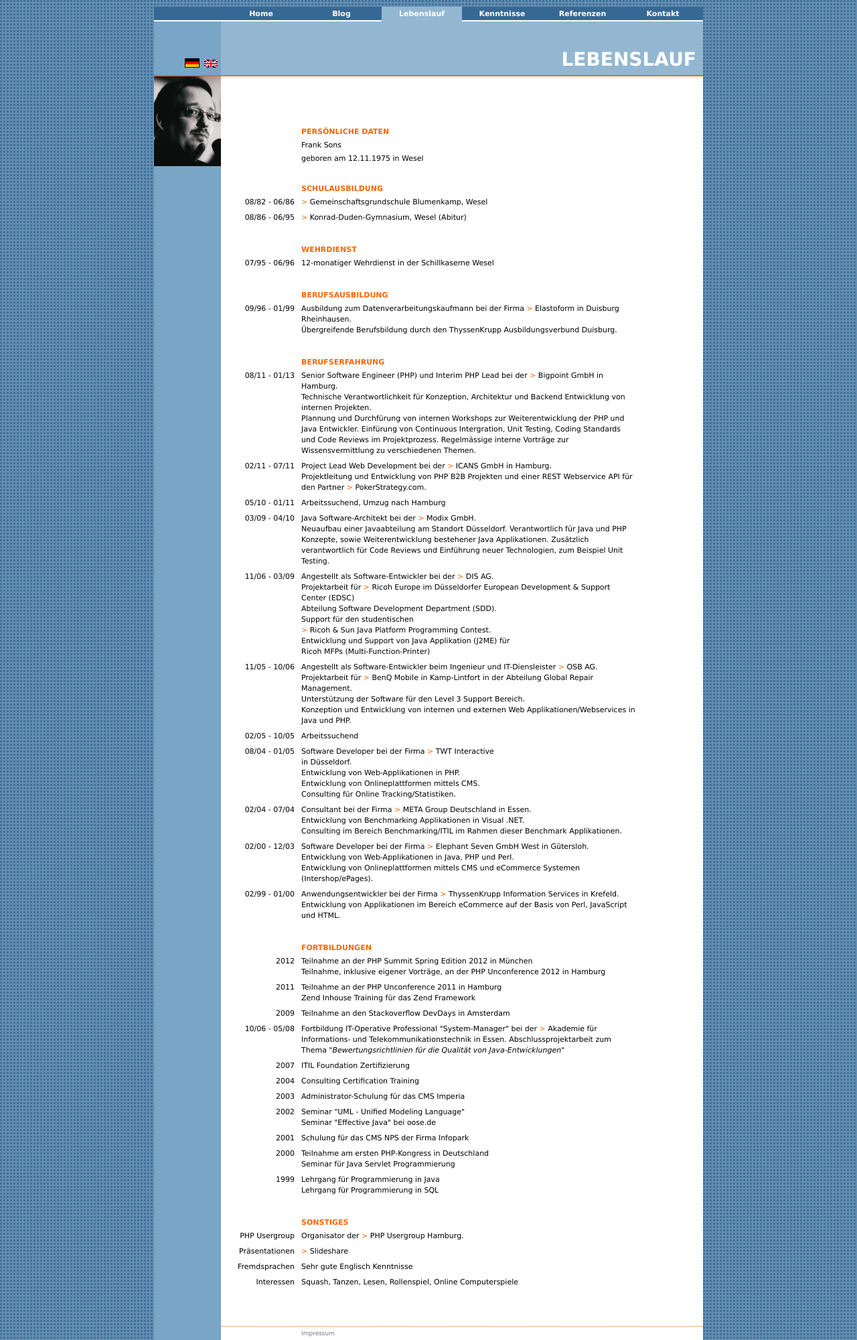
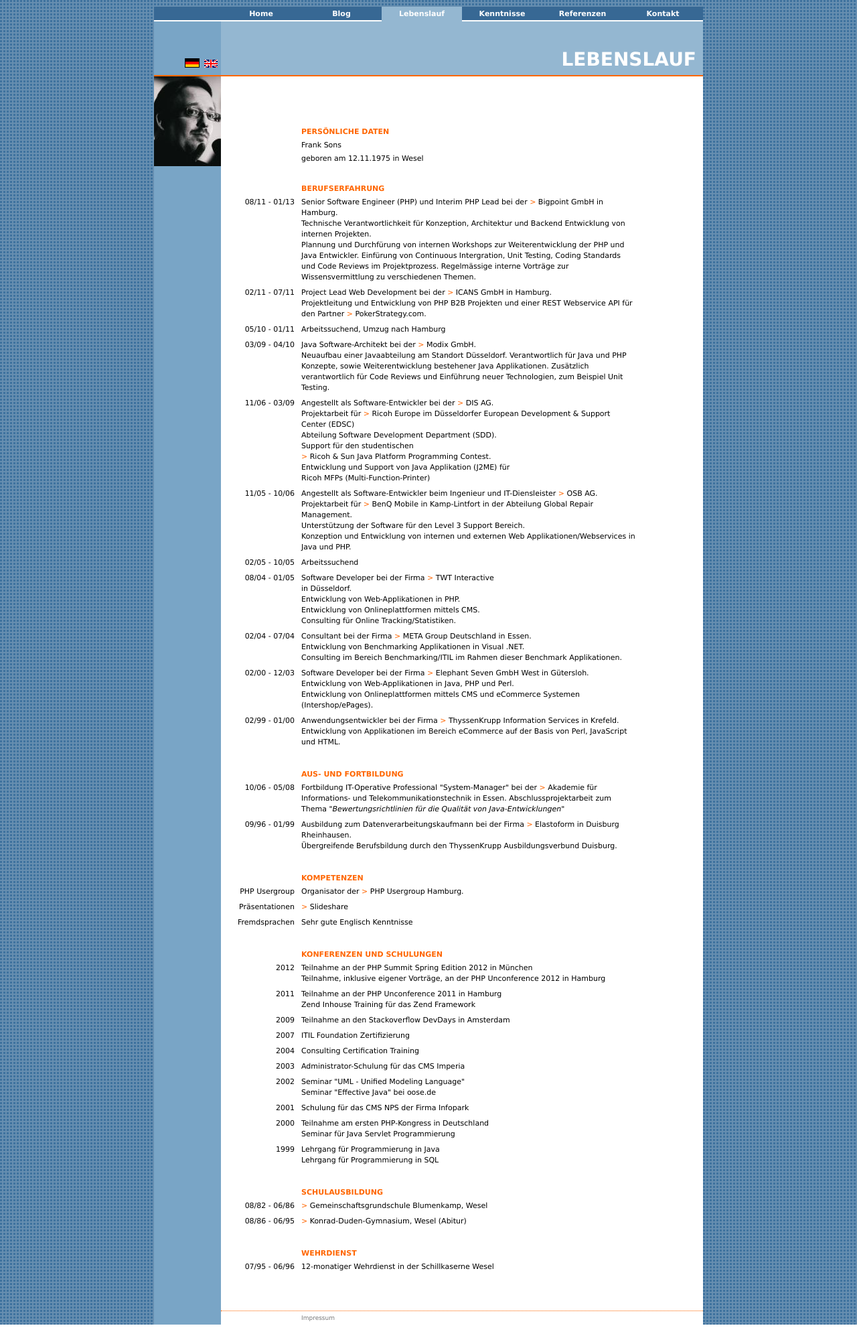
Before and after one commit to icewolfs/starside, a PHP site: page /cv.php?lan=de in a window 1280 px wide. Shown: the whole page at 67% size. After the commit the page ends 1977 px from the top, so only its background shows below. Run offline with PHP 8.4, Linux system fonts and the light colour scheme; data that the repository does not hold is empty.

Commit message:
cv updates

```diff
--- a/cv.php
+++ b/cv.php
@@ -59,21 +59,6 @@ require_once('lang/lang_'.$lan.'.inc.php');
       <div class="contentText"><?php echo $cv_name ?></div>
       <div class="contentText"><?php echo $cv_born ?></div>
 
-      <div class="contentTitle"><?php echo $cv_school_title ?></div>
-      <div class="contentPreText">08/82 - 06/86</div>
-      <div class="contentMainText"><?php echo $cv_grundschule ?></div>
-      <div class="contentPreText">08/86 - 06/95</div>
-      <div class="contentMainText"><?php echo $cv_schule ?></div>
-
-      <div class="contentTitle"><?php echo $cv_mil_title ?></div>
-      <div class="contentPreText">07/95 - 06/96</div>
-      <div class="contentMainText"><?php echo $cv_military ?></div>
-
-
-      <div class="contentTitle"><?php echo $cv_job_training_title ?></div>
-      <div class="contentPreText">09/96 - 01/99</div>
-      <div class="contentMainText"><?php echo $cv_job_training ?></div>
-
       <div class="contentTitle"><?php echo $cv_jobs_title ?></div>
       <div class="contentPreText">08/11 - 01/13</div>
       <div class="contentMainText"><?php echo $cv_jobs_bigpoint ?></div>
@@ -98,6 +83,22 @@ require_once('lang/lang_'.$lan.'.inc.php');
       <div class="contentPreText">02/99 - 01/00</div>
       <div class="contentMainText"><?php echo $cv_job_tkis ?></div>
 
+      <div class="contentTitle"><?php echo $cv_job_training_title ?></div>
+      <div class="contentPreText">10/06 - 05/08</div>
+      <div class="contentMainText"><?php echo $cv_ait_itprof ?></div>
+      <div class="contentPreText">09/96 - 01/99</div>
+      <div class="contentMainText"><?php echo $cv_job_training ?></div>
+
+      <div class="contentTitle"><?php echo $cv_misc_title ?></div>
+      <div class="contentPreText"><?php echo $cv_phpughh ?></div>
+      <div class="contentMainText"><?php echo $cv_phpughhorga ?></div>
+      <div class="contentPreText"><?php echo $cv_presentations ?></div>
+      <div class="contentMainText"><?php echo $cv_slideshare ?></div>
+      <div class="contentPreText"><?php echo $cv_languages ?></div>
+      <div class="contentMainText"><?php if ($lan == 'en') echo $cv_german.'<br/>'; ?><?php echo $cv_english ?></div>
+      <!-- <div class="contentPreText"><?php echo $cv_interest_title ?></div>
+      <div class="contentMainText"><?php echo $cv_interests ?></div> -->
+
       <div class="contentTitle"><?php echo $cv_edu_title ?></div>
       <div class="contentPreText">2012</div>
       <div class="contentMainText"><?php echo $cv_phpsummit ?><br/><?php echo $cv_phpunconf12 ?></div>
@@ -105,8 +106,6 @@ require_once('lang/lang_'.$lan.'.inc.php');
       <div class="contentMainText"><?php echo $cv_phpunconf11 ?><br/><?php echo $cv_zend ?></div>
       <div class="contentPreText">2009</div>
       <div class="contentMainText"><?php echo $cv_devdays ?></div>
-      <div class="contentPreText">10/06 - 05/08</div>
-      <div class="contentMainText"><?php echo $cv_ait_itprof ?></div>
       <div class="contentPreText">2007</div>
       <div class="contentMainText"><?php echo $cv_itil ?></div>
       <div class="contentPreText">2004</div>
@@ -122,15 +121,15 @@ require_once('lang/lang_'.$lan.'.inc.php');
       <div class="contentPreText">1999</div>
       <div class="contentMainText"><?php echo $cv_java ?><br/><?php echo $cv_sql ?></div>
 
-      <div class="contentTitle"><?php echo $cv_misc_title ?></div>
-      <div class="contentPreText"><?php echo $cv_phpughh ?></div>
-      <div class="contentMainText"><?php echo $cv_phpughhorga ?></div>
-      <div class="contentPreText"><?php echo $cv_presentations ?></div>
-      <div class="contentMainText"><?php echo $cv_slideshare ?></div>
-      <div class="contentPreText"><?php echo $cv_languages ?></div>
-      <div class="contentMainText"><?php if ($lan == 'en') echo $cv_german.'<br/>'; ?><?php echo $cv_english ?></div>
-      <div class="contentPreText"><?php echo $cv_interest_title ?></div>
-      <div class="contentMainText"><?php echo $cv_interests ?></div>
+      <div class="contentTitle"><?php echo $cv_school_title ?></div>
+      <div class="contentPreText">08/82 - 06/86</div>
+      <div class="contentMainText"><?php echo $cv_grundschule ?></div>
+      <div class="contentPreText">08/86 - 06/95</div>
+      <div class="contentMainText"><?php echo $cv_schule ?></div>
+
+      <div class="contentTitle"><?php echo $cv_mil_title ?></div>
+      <div class="contentPreText">07/95 - 06/96</div>
+      <div class="contentMainText"><?php echo $cv_military ?></div>
 
     </div>
   </div>
--- a/lang/lang_de.inc.php
+++ b/lang/lang_de.inc.php
@@ -33,11 +33,12 @@ $cv_schule = '<a href="http://www.kdg-wesel.de/" target="_blank"><span class="or
 $cv_mil_title = 'WEHRDIENST';
 $cv_military  = '12-monatiger Wehrdienst in der Schillkaserne Wesel';
 
-$cv_job_training_title = 'BERUFSAUSBILDUNG';
+$cv_job_training_title = 'AUS- UND FORTBILDUNG';
 $cv_job_training  = 'Ausbildung zum Datenverarbeitungskaufmann bei der Firma ';
 $cv_job_training .= '<a href="http://www.elastoform.de" target="_blank"><span class="orange">&gt;</span>&nbsp;';
 $cv_job_training .= 'Elastoform</a> in Duisburg Rheinhausen.<br>';
 $cv_job_training .= '&Uuml;bergreifende Berufsbildung durch den ThyssenKrupp Ausbildungsverbund Duisburg.<br>';
+$cv_ait_itprof    = 'Fortbildung IT-Operative Professional "System-Manager" bei der <a href="http://www.ait-essen.de" target="_blank"><span class="orange">&gt;</span> Akademie f&uuml;r Informations- und Telekommunikationstechnik in Essen.</a> Abschlussprojektarbeit zum Thema <i>&quot;Bewertungsrichtlinien f&uuml;r die Qualit&auml;t von Java-Entwicklungen&quot;</i>';
 
 $cv_jobs_title = 'BERUFSERFAHRUNG';
 $cv_job_tkis  = 'Anwendungsentwickler bei der Firma <a href="http://www.tkis.de" target="_blank"><span class="orange">&gt;</span>&nbsp;ThyssenKrupp&nbsp;Information&nbsp;Services</a> in Krefeld.<br>';
@@ -76,14 +77,13 @@ $cv_jobs_bigpoint  = 'Senior Software Engineer (PHP) und Interim PHP Lead bei de
 $cv_jobs_bigpoint .= 'Technische Verantwortlichkeit f&uuml;r Konzeption, Architektur und Backend Entwicklung von internen Projekten.</br>';
 $cv_jobs_bigpoint .= 'Plannung und Durchf&uuml;rung von internen Workshops zur Weiterentwicklung der PHP und Java Entwickler. Einf&uuml;rung von Continuous Intergration, Unit Testing, Coding Standards und Code Reviews im Projektprozess. Regelm&auml;ssige interne Vortr&auml;ge zur Wissensvermittlung zu verschiedenen Themen.';
 
-$cv_edu_title = 'FORTBILDUNGEN';
+$cv_edu_title = 'KONFERENZEN UND SCHULUNGEN';
 $cv_phpunconf12 = 'Teilnahme, inklusive eigener Vortr&auml;ge, an der PHP Unconference 2012 in Hamburg';
 $cv_phpsummit = 'Teilnahme an der PHP Summit Spring Edition 2012 in M&uuml;nchen';
 $cv_zend = 'Zend Inhouse Training f&uuml;r das Zend Framework';
 $cv_phpunconf11 = 'Teilnahme an der PHP Unconference 2011 in Hamburg';
 $cv_devdays = 'Teilnahme an den Stackoverflow DevDays in Amsterdam';
 $cv_itil = 'ITIL Foundation Zertifizierung';
-$cv_ait_itprof = 'Fortbildung IT-Operative Professional "System-Manager" bei der <a href="http://www.ait-essen.de" target="_blank"><span class="orange">&gt;</span> Akademie f&uuml;r Informations- und Telekommunikationstechnik in Essen.</a> Abschlussprojektarbeit zum Thema <i>&quot;Bewertungsrichtlinien f&uuml;r die Qualit&auml;t von Java-Entwicklungen&quot;</i>';
 $cv_meta_consult = 'Consulting Certification Training';
 $cv_imperia = 'Administrator-Schulung f&uuml;r das CMS Imperia';
 $cv_uml = 'Seminar "UML - Unified Modeling Language"';
@@ -94,7 +94,7 @@ $cv_java_servlet = 'Seminar f&uuml;r Java Servlet Programmierung';
 $cv_java = 'Lehrgang f&uuml;r Programmierung in Java';
 $cv_sql = 'Lehrgang f&uuml;r Programmierung in SQL';
 
-$cv_misc_title = 'SONSTIGES';
+$cv_misc_title = 'KOMPETENZEN';
 $cv_phpughh = 'PHP Usergroup';
 $cv_phpughhorga = 'Organisator der <a href="http://www.meetup.com/phpughh/" target="_blank"><span class="orange">&gt;</span> PHP Usergroup Hamburg.</a>';
 $cv_presentations = 'Pr&auml;sentationen';
```
Also changed, not shown: lang/lang_en.inc.php (+3 -4 lines).
